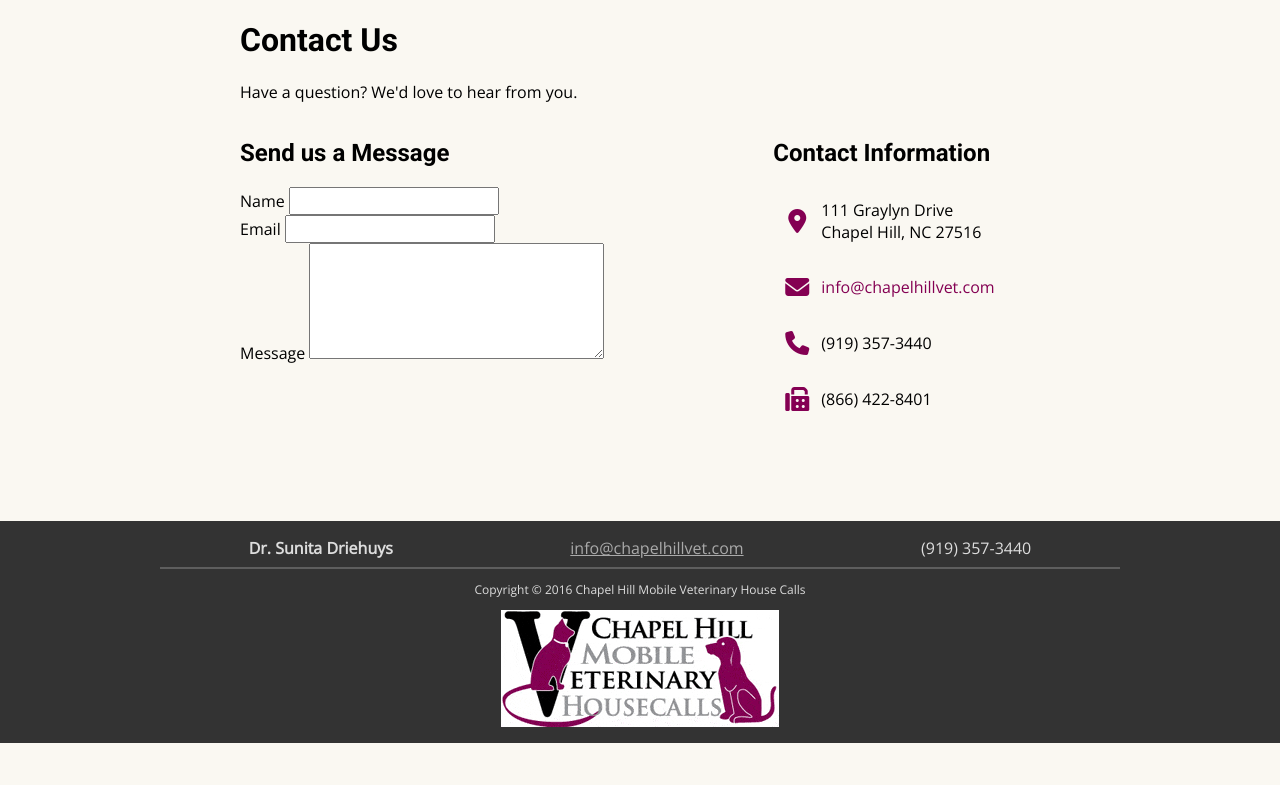
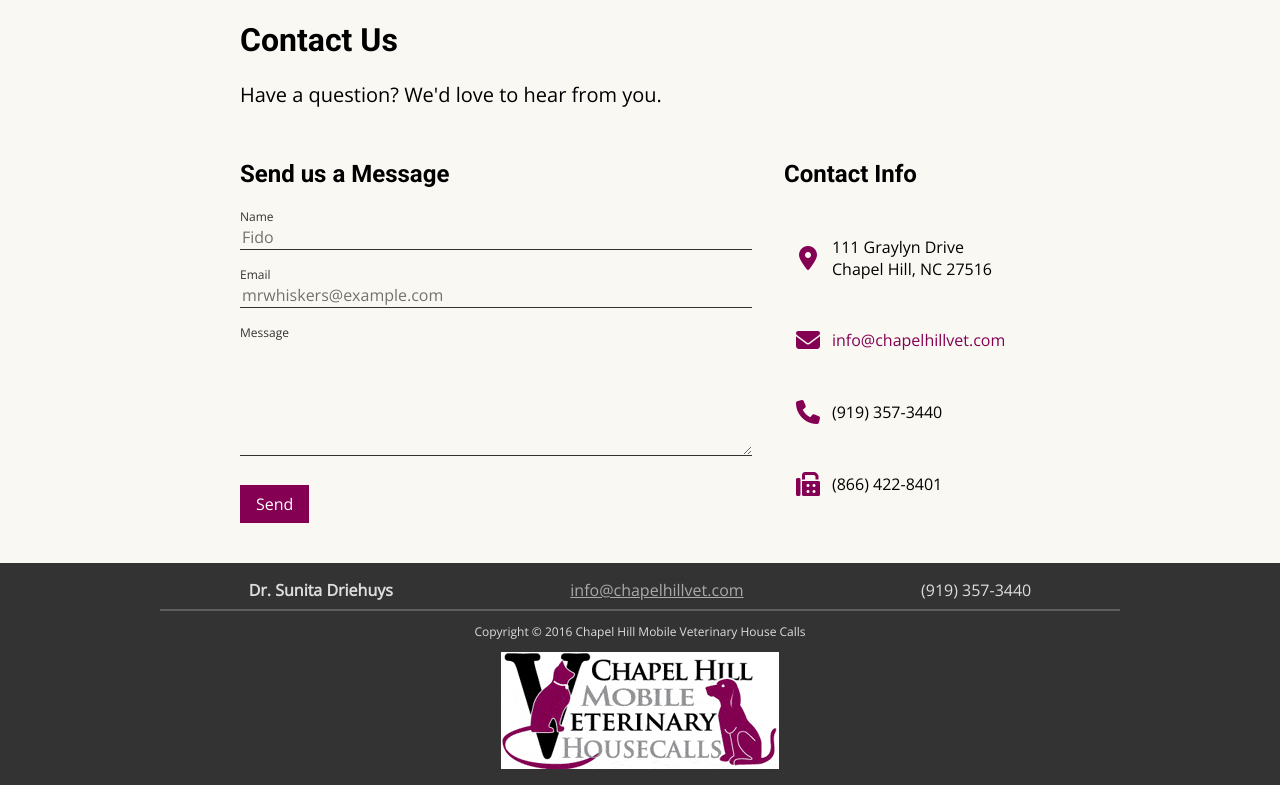
Before and after one commit to chmvh/chmvh-website, a Django app: page /contact/ in a window 1280 px wide. Shown: the part 57-842 px from the top of the page. Before the commit the page ends 800 px from the top, so only its background shows below. Run offline with Django 3.2, Linux system fonts and the light colour scheme; style sheets or scripts are compiled from the project's sources; some libraries are stand-ins or nearby versions.

Commit message:
Finish styling contact page.

```diff
--- a/chmvh_website/static/css/main.scss
+++ b/chmvh_website/static/css/main.scss
@@ -16,6 +16,7 @@
 @import 'modules/expanded-list';
 @import 'modules/faq';
 @import 'modules/footer';
+@import 'modules/form';
 @import 'modules/gallery';
 @import 'modules/gridlist';
 @import 'modules/intro';
--- a/chmvh_website/static/css/modules/_button.scss
+++ b/chmvh_website/static/css/modules/_button.scss
@@ -1,4 +1,5 @@
 .button {
+  border: 0;
   display: inline-block;
   margin: $button-margin;
   padding: $button-padding;
@@ -16,6 +17,10 @@
     }
   }
 
+  &:focus {
+    outline: none;
+  }
+
   i {
     margin-right: .5em;
   }
--- a/chmvh_website/static/css/modules/_contact.scss
+++ b/chmvh_website/static/css/modules/_contact.scss
@@ -1,9 +1,19 @@
 .contact-wrapper {
   display: flex;
+  flex-direction: column;
+  margin: $contact-wrapper-margin;
+
+  @include media($desktop-up) {
+    flex-direction: row;
+  }
 }
 
 .contact-form {
   flex: $contact-form-width;
+
+  @include media($desktop-up) {
+    padding: $contact-form-padding;
+  }
 }
 
 .contact-info {
@@ -13,6 +23,10 @@
     align-items: center;
     display: flex;
     margin-top: $contact-info-item-margin-top;
+
+    @include media($desktop-up) {
+      margin-top: $contact-info-item-margin-top-desktop;
+    }
   }
 
   a {
@@ -31,3 +45,7 @@
     margin: 0;
   }
 }
+
+.contact-intro {
+  font-size: $contact-intro-size;
+}
--- /dev/null
+++ b/chmvh_website/static/css/modules/_form.scss
@@ -0,0 +1,27 @@
+.form-input {
+  margin: $form-input-margin;
+
+  input,
+  textarea {
+    background: none;
+    border: 0;
+    border-bottom: $form-input-border;
+    max-width: 100%;
+    width: 100%;
+
+    &:focus {
+      border-bottom: $form-input-border-focused;
+      outline: none;
+    }
+  }
+
+  label {
+    color: $form-label-color;
+    display: block;
+    font-size: $form-label-size;
+  }
+
+  textarea {
+    resize: vertical;
+  }
+}
--- a/chmvh_website/static/css/modules/_vars.scss
+++ b/chmvh_website/static/css/modules/_vars.scss
@@ -36,12 +36,16 @@ $button-padding: .5em 1em;
 $button-primary-color: #fff;
 
 // Contact Page
+$contact-form-padding: 0 2em 0 0;
 $contact-form-width: 2;
 $contact-info-icon-color: $color-brand;
 $contact-info-icon-size: 1.5em;
 $contact-info-icon-width: 2em;
-$contact-info-item-margin-top: 2em;
+$contact-info-item-margin-top: 1em;
+$contact-info-item-margin-top-desktop: 3em;
 $contact-info-width: 1;
+$contact-intro-size: 1.25em;
+$contact-wrapper-margin: 2em 0;
 
 // Divider Color
 $divider-color: $color-light-gray;
@@ -79,6 +83,13 @@ $footer-divider: solid 2px darken($footer-color, 50%);
 $footer-link-color: darken($footer-color, 20%);
 $footer-max-width: 60em;
 $footer-padding: 1em 0;
+
+// Forms
+$form-input-border: 1px solid $color-gray;
+$form-input-border-focused: 1px solid $color-brand;
+$form-input-margin: 1em 0;
+$form-label-color: $color-gray;
+$form-label-size: .75em;
 
 // Gallery
 $gallery-item-margin: 2em 1em;
--- a/chmvh_website/staticpages/templates/staticpages/contact.html
+++ b/chmvh_website/staticpages/templates/staticpages/contact.html
@@ -7,29 +7,31 @@
 
   <div class='container'>
     <h1>Contact Us</h1>
-    <p>Have a question? We'd love to hear from you.</p>
+    <p class='contact-intro'>Have a question? We'd love to hear from you.</p>
 
     <div class='contact-wrapper'>
       <div class='contact-form'>
         <h2>Send us a Message</h2>
         <form>
-          <div>
+          <div class='form-input'>
             <label for='name'>Name</label>
-            <input type='text' id='name' name='name' />
+            <input type='text' id='name' name='name' placeholder='Fido' />
           </div>
-          <div>
+          <div class='form-input'>
             <label for='email'>Email</label>
-            <input type='email' id='email' name='email' />
-          </div>
-          <div>
+            <input type='email' id='email' name='email' placeholder='mrwhiskers@example.com' />
+          </div class='form-input'>
+          <div class='form-input'>
             <label for='content'>Message</label>
             <textarea id='content' name='content' rows=5 cols=30></textarea>
           </div>
+
+          <button type='submit' class='button--primary'>Send</button>
         </form>
       </div>
 
       <div class='contact-info'>
-        <h2>Contact Information</h2>
+        <h2>Contact Info</h2>
 
         <div class='contact-info__item'>
           <i class='fa fa-map-marker'></i>
```
